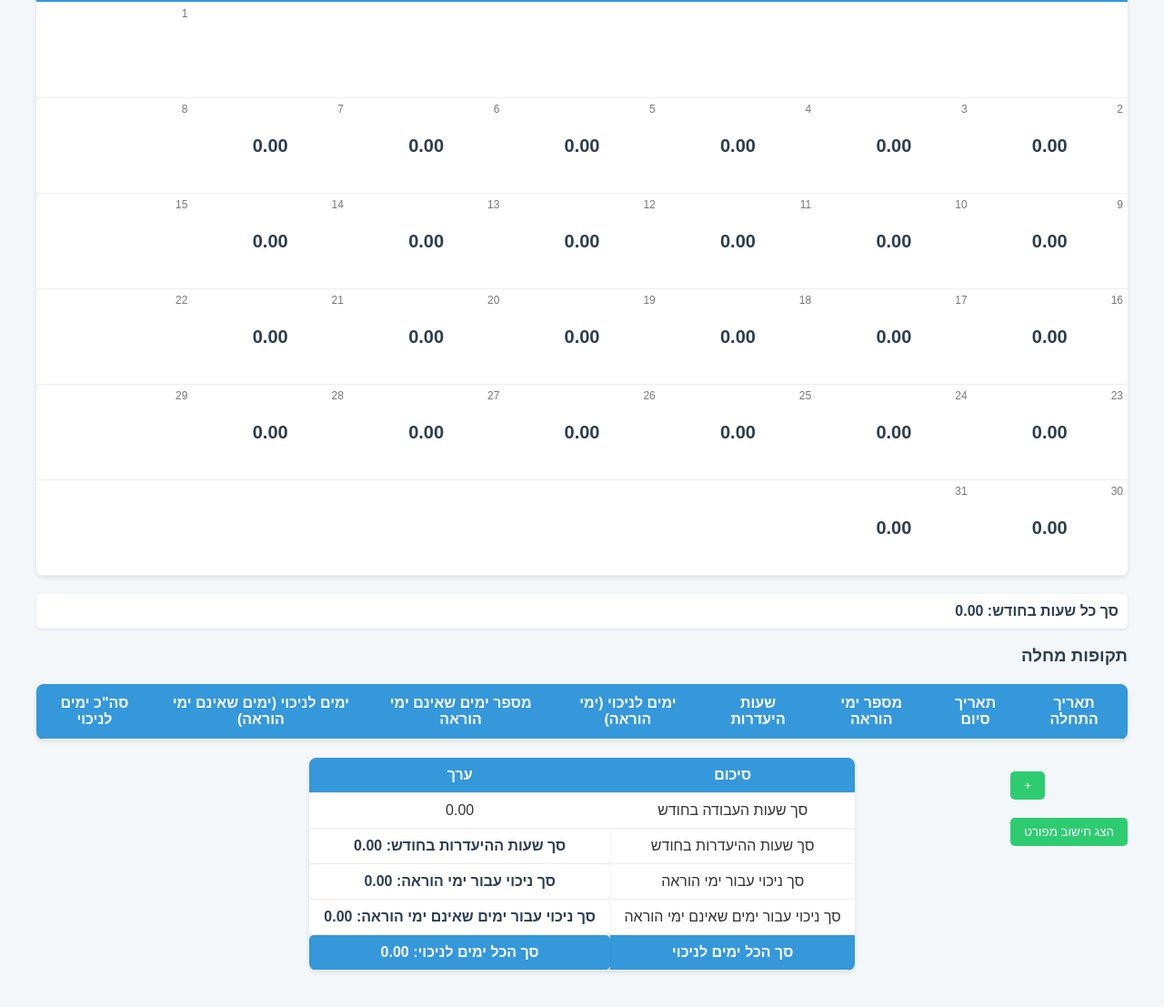
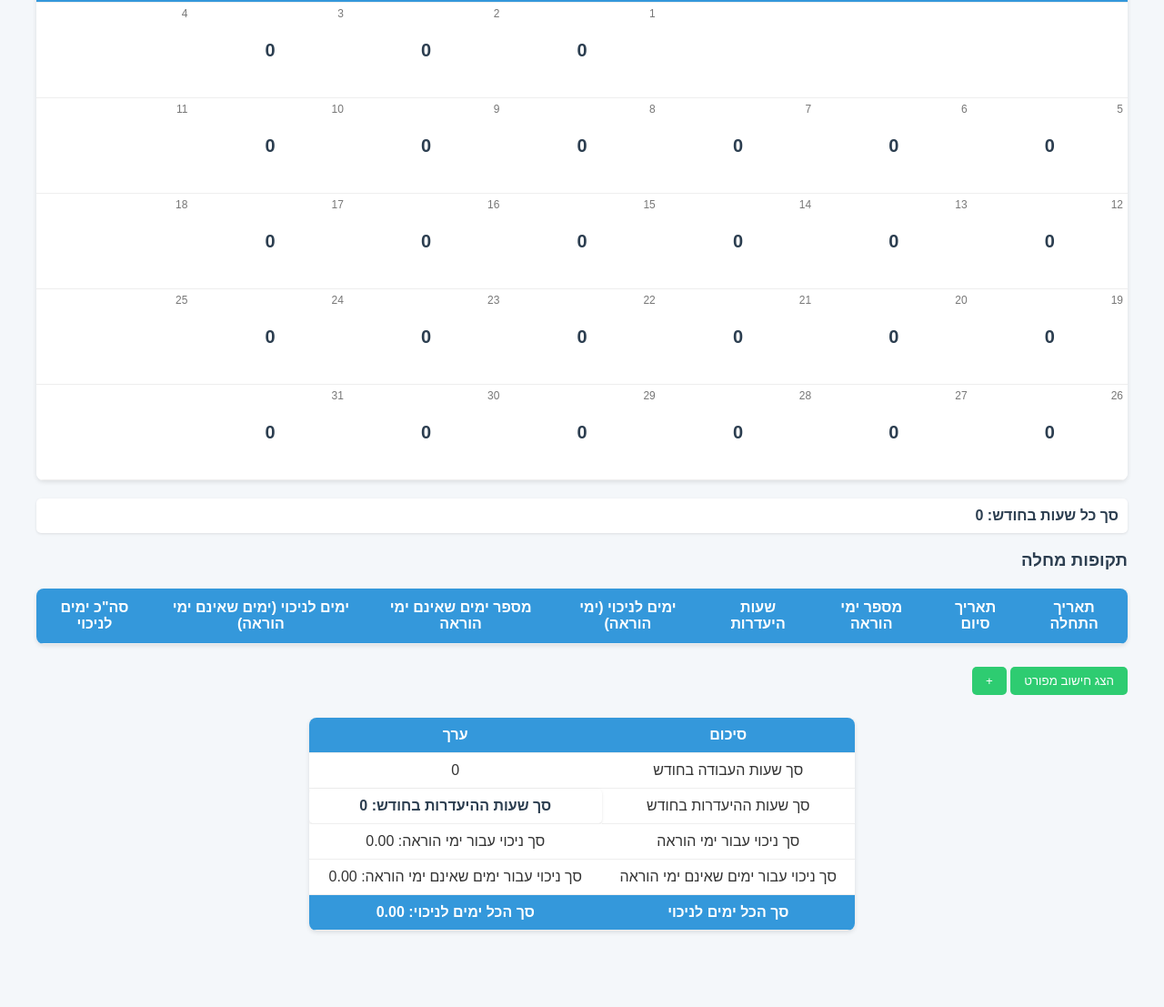
Before and after one commit to kukuyamaPlatner/TeachersSickDayCalculator, a plain HTML site: page index.html in a window 1280 px wide. Shown: the part 455-1562 px from the top of the page at 91% size. After the commit the page ends 1518 px from the top, so only its background shows below. Drawn offline with Linux system fonts and the light colour scheme.

Commit message:
go back to first version (file used to be called mainPage.html) to fix issues introduced in previous releases

```diff
--- a/index.html
+++ b/index.html
@@ -3,14 +3,6 @@
 <head>
     <meta charset="UTF-8">
     <title>חישוב שעות שבועי וחודשי</title>
-    <!-- Google tag (gtag.js) -->
-    <script async src="https://www.googletagmanager.com/gtag/js?id=G-5BHF4TEBPC"></script>
-    <script>
-      window.dataLayer = window.dataLayer || [];
-      function gtag(){dataLayer.push(arguments);}
-      gtag('js', new Date());
-      gtag('config', 'G-5BHF4TEBPC');
-    </script>
     <style>
         body {
             font-family: 'Arial', sans-serif;
@@ -132,7 +124,7 @@
         button:hover {
             background-color: #27ae60;
         }
-        #monthlyTotal, #totalAbsenceHours, #totalTeachingDeduction, #totalNonTeachingDeduction, #totalDeduction {
+        #monthlyTotal, #totalAbsenceHours, #sickLeaveDeduction, #dValue, #eValue, #fValue, #yValue {
             font-size: 16px;
             font-weight: 600;
             color: #2c3e50;
@@ -177,20 +169,6 @@
             color: #fff;
             font-weight: bold;
         }
-        /* סידור הכפתורים בעמודה אנכית בצד ימין */
-        .button-container {
-            position: relative;
-            width: 100%;
-        }
-        .button-column {
-            display: flex;
-            flex-direction: column;
-            align-items: flex-end;
-            gap: 10px;
-            margin-top: 10px;
-            position: absolute;
-            right: 0;
-        }
     </style>
 </head>
 <body>
@@ -204,7 +182,7 @@
             <label>אחוז משרה:</label>
             <div class="input-group">
                 <span>%</span>
-                <input type="number" id="jobPercentage" min="0" max="100" value="100" style="width: 150px;">
+                <input type="number" id="jobPercentage" min="0" max="100" value="">
             </div>
         </div>
 
@@ -255,7 +233,7 @@
             <select id="monthSelect" onchange="generateCalendar()">
                 <option value="0">ינואר</option>
                 <option value="1">פברואר</option>
-                <option value="2" selected>מרץ</option>
+                <option value="2">מרץ</option>
                 <option value="3">אפריל</option>
                 <option value="4">מאי</option>
                 <option value="5">יוני</option>
@@ -290,12 +268,8 @@
                     <th>סה"כ ימים לניכוי</th>
                 </tr>
             </table>
-            <div class="button-container">
-                <div class="button-column">
-                    <button onclick="addAbsenceRow()">+</button>
-                    <button id="showDetailedCalc" onclick="toggleDetailedCalculation()">הצג חישוב מפורט</button>
-                </div>
-            </div>
+            <button id="showDetailedCalc" onclick="toggleDetailedCalculation()">הצג חישוב מפורט</button>
+            <button onclick="addAbsenceRow()">+</button>
             <table id="summaryTable">
                 <tr><th>סיכום</th><th>ערך</th></tr>
                 <tr><td>סך שעות העבודה בחודש</td><td id="totalMonthlyHours">0</td></tr>
@@ -309,18 +283,41 @@
 
     <script>
         const vacations = {
-            2025: [
-                { start: new Date(2025, 9, 1), end: new Date(2025, 9, 8), name: "סוכות" },
-                { start: new Date(2025, 11, 25), end: new Date(2026, 0, 1), name: "חנוכה" },
-                { start: new Date(2026, 3, 21), end: new Date(2026, 3, 29), name: "פסח" },
-                { start: new Date(2026, 6, 1), end: new Date(2026, 7, 31), name: "קיץ" }
+            2019: [
+                { start: new Date(2019, 9, 13), end: new Date(2019, 9, 22), name: "סוכות" },
+                { start: new Date(2019, 11, 22), end: new Date(2019, 11, 29), name: "חנוכה" },
+                { start: new Date(2020, 3, 8), end: new Date(2020, 3, 16), name: "פסח" },
+                { start: new Date(2020, 6, 1), end: new Date(2020, 7, 31), name: "קיץ" }
+            ],
+            2023: [
+                { start: new Date(2023, 8, 29), end: new Date(2023, 9, 6), name: "סוכות" },
+                { start: new Date(2023, 11, 7), end: new Date(2023, 11, 15), name: "חנוכה" },
+                { start: new Date(2024, 3, 22), end: new Date(2024, 3, 30), name: "פסח" },
+                { start: new Date(2024, 6, 1), end: new Date(2024, 7, 31), name: "קיץ" }
+            ],
+            2024: [
+                { start: new Date(2024, 9, 11), end: new Date(2024, 9, 24), name: "סוכות" },
+                { start: new Date(2024, 11, 27), end: new Date(2025, 0, 2), name: "חנוכה" },
+                { start: new Date(2025, 3, 21), end: new Date(2025, 3, 29), name: "פסח" },
+                { start: new Date(2025, 6, 1), end: new Date(2025, 7, 31), name: "קיץ" }
             ]
         };
 
         const holidays = {
-            2025: [
-                { start: new Date(2025, 9, 22), end: new Date(2025, 9, 24), name: "ראש השנה" },
-                { start: new Date(2025, 9, 1), end: new Date(2025, 9, 1), name: "יום כיפור" }
+            2019: [
+                { start: new Date(2019, 8, 29), end: new Date(2019, 9, 1), name: "ראש השנה" },
+                { start: new Date(2019, 9, 8), end: new Date(2019, 9, 9), name: "יום כיפור" },
+                { start: new Date(2020, 2, 9), end: new Date(2020, 2, 10), name: "פורים" }
+            ],
+            2023: [
+                { start: new Date(2023, 8, 15), end: new Date(2023, 8, 17), name: "ראש השנה" },
+                { start: new Date(2023, 8, 24), end: new Date(2023, 8, 25), name: "יום כיפור" },
+                { start: new Date(2024, 2, 23), end: new Date(2024, 2, 24), name: "פורים" }
+            ],
+            2024: [
+                { start: new Date(2024, 9, 2), end: new Date(2024, 9, 4), name: "ראש השנה" },
+                { start: new Date(2024, 9, 11), end: new Date(2024, 9, 11), name: "יום כיפור" },
+                { start: new Date(2025, 2, 14), end: new Date(2025, 2, 16), name: "פורים" }
             ]
         };
 
@@ -331,16 +328,16 @@
             const private = parseFloat(table.rows[2].cells[column + 1].querySelector('.private').value) || 0;
             const stay = parseFloat(table.rows[3].cells[column + 1].querySelector('.stay').value) || 0;
             const total = frontal + private + stay;
-            table.rows[4].cells[column + 1].textContent = total.toFixed(2) || 0;
+            table.rows[4].cells[column + 1].textContent = total;
             generateCalendar();
             updateAbsenceTotals();
         }
 
         function generateCalendar() {
-            const month = parseInt(document.getElementById('monthSelect').value) || 0;
-            const year = parseInt(document.getElementById('yearInput').value) || 0;
+            const month = parseInt(document.getElementById('monthSelect').value);
+            const year = parseInt(document.getElementById('yearInput').value);
             const calendarTable = document.getElementById('calendarTable');
-            const weeklyTotals = Array.from(document.querySelectorAll('#weeklyTable .total')).map(cell => parseFloat(cell.textContent) || 0);
+            const weeklyTotals = Array.from(document.querySelectorAll('#weeklyTable .total')).map(cell => parseFloat(cell.textContent));
             let monthlyTotal = 0;
 
             calendarTable.innerHTML = '';
@@ -374,7 +371,6 @@
                 const td = document.createElement('td');
                 const vacation = yearVacations.find(v => date >= v.start && date <= v.end);
                 const holiday = yearHolidays.find(h => date >= h.start && date <= h.end);
-
                 if (vacation) {
                     td.classList.add('vacation');
                     const nameSpan = document.createElement('span');
@@ -392,17 +388,15 @@
                 const dateSpan = document.createElement('span');
                 dateSpan.className = 'date';
                 dateSpan.textContent = day;
-                td.appendChild(dateSpan);
-
                 const hoursSpan = document.createElement('span');
                 hoursSpan.className = 'hours';
-                if (dayOfWeek < 6 && !vacation) {
+                if (dayOfWeek < 6) { // כולל ימי פגרה, לא מפחיתים
                     const hours = weeklyTotals[dayOfWeek] || 0;
-                    hoursSpan.textContent = hours.toFixed(2) || 0;
+                    hoursSpan.textContent = hours;
                     monthlyTotal += hours;
                 }
+                td.appendChild(dateSpan);
                 td.appendChild(hoursSpan);
-
                 currentRow.appendChild(td);
             }
 
@@ -413,13 +407,13 @@
                 calendarTable.appendChild(currentRow);
             }
 
-            document.getElementById('monthlyTotal').textContent = `סך כל שעות בחודש: ${monthlyTotal.toFixed(2) || 0}`;
+            document.getElementById('monthlyTotal').textContent = `סך כל שעות בחודש: ${monthlyTotal}`;
             updateAbsenceTotals();
         }
 
         function addAbsenceRow() {
-            const month = parseInt(document.getElementById('monthSelect').value) || 0;
-            const year = parseInt(document.getElementById('yearInput').value) || 0;
+            const month = parseInt(document.getElementById('monthSelect').value);
+            const year = parseInt(document.getElementById('yearInput').value);
             const daysInMonth = new Date(year, month + 1, 0).getDate();
             const absenceTable = document.getElementById('absenceTable');
 
@@ -498,21 +492,25 @@
         }
 
         function updateAbsenceTotals() {
-            const month = parseInt(document.getElementById('monthSelect').value) || 0;
-            const year = parseInt(document.getElementById('yearInput').value) || 0;
-            const weeklyTotals = Array.from(document.querySelectorAll('#weeklyTable .total')).map(cell => parseFloat(cell.textContent) || 0);
+            const month = parseInt(document.getElementById('monthSelect').value);
+            const year = parseInt(document.getElementById('yearInput').value);
+            const weeklyTotals = Array.from(document.querySelectorAll('#weeklyTable .total')).map(cell => parseFloat(cell.textContent));
             const absenceRows = document.querySelectorAll('#absenceTable tr:not(:first-child)');
             const monthlyTotal = parseFloat(document.getElementById('monthlyTotal').textContent.split(': ')[1]) || 0;
-            const jobPercentage = parseFloat(document.getElementById('jobPercentage').value) / 100 || 0;
+            const jobPercentage = parseFloat(document.getElementById('jobPercentage').value) / 100;
             const yearVacations = vacations[year] || [];
+            const yearHolidays = holidays[year] || [];
             let totalAbsenceHours = 0;
             let totalTeachingDeduction = 0;
-            let totalNonTeachingDeduction = 0;
-            let totalDeduction = 0;
+            let totalDValue = 0;
+            let totalEValue = 0;
+            let totalFValue = 0;
+            let totalYValue = 0;
+            let totalTotalDeduction = 0;
 
             absenceRows.forEach(row => {
-                const startDay = parseInt(row.cells[0].querySelector('select').value) || 0;
-                const endDay = parseInt(row.cells[1].querySelector('select').value) || 0;
+                const startDay = parseInt(row.cells[0].querySelector('select').value);
+                const endDay = parseInt(row.cells[1].querySelector('select').value);
                 let totalHours = 0;
                 let teachingDays = 0;
                 let totalDays = 0;
@@ -522,50 +520,64 @@
                     const date = new Date(year, month, day);
                     const dayOfWeek = date.getDay();
                     const isVacation = yearVacations.some(v => date >= v.start && date <= v.end);
-                    totalDays++;
-                    if (isVacation) vacationDays++;
+                    totalDays++; // סופר את כל הימים, כולל שבתות
+                    if (isVacation) vacationDays++; // סופר את ימי הפגרה
                     if (dayOfWeek < 6 && !isVacation) {
                         const hours = weeklyTotals[dayOfWeek] || 0;
                         totalHours += hours;
                         if (hours > 0) teachingDays++;
                     }
                 }
-                row.cells[3].textContent = totalHours.toFixed(2) || 0;
+                row.cells[3].textContent = totalHours;
 
                 let teachingDeduction = 0;
                 if (monthlyTotal > 0) {
-                    teachingDeduction = (totalHours * jobPercentage * 22) / monthlyTotal;
+                    teachingDeduction = (totalHours * jobPercentage * 22) / monthlyTotal; // X - ימי הוראה לניכוי
                 }
-                row.cells[4].textContent = teachingDeduction.toFixed(2) || 0;
+                row.cells[4].textContent = teachingDeduction.toFixed(2);
 
-                row.cells[2].textContent = teachingDays || 0;
-                const nonTeachingDays = totalDays - teachingDays - vacationDays;
-                row.cells[5].textContent = nonTeachingDays || 0;
+                row.cells[2].textContent = teachingDays;
+                const nonTeachingDays = totalDays - teachingDays - vacationDays; // מפחית גם ימי פגרה
+                row.cells[5].textContent = nonTeachingDays;
 
+                // חישוב D: מספר ימים שאינם ימי הוראה כפול אחוז המשרה
                 const dValue = nonTeachingDays * jobPercentage;
+                row.cells[6].textContent = dValue.toFixed(2);
+
+                // חישוב E: מספר הימים הכולל בתקופה (ללא ימי פגרה) כפול אחוז המשרה
                 const eValue = (totalDays - vacationDays) * jobPercentage;
-                let fValue = eValue - teachingDeduction;
-                if (fValue < 0) fValue = 0;
+                row.cells[7].textContent = eValue.toFixed(2);
+
+                // חישוב F: E - X (ימי הוראה לניכוי)
+                const fValue = eValue - teachingDeduction;
+                row.cells[8].textContent = fValue.toFixed(2);
+
+                // חישוב ימים לניכוי (ימים שאינם ימי הוראה)
                 const yValue = Math.min(dValue, fValue);
+                row.cells[9].textContent = yValue.toFixed(2);
 
-                row.cells[6].textContent = dValue.toFixed(2) || 0;
-                row.cells[7].textContent = eValue.toFixed(2) || 0;
-                row.cells[8].textContent = fValue.toFixed(2) || 0;
-                row.cells[9].textContent = yValue.toFixed(2) || 0;
-                const totalDeductionRow = teachingDeduction + yValue;
-                row.cells[10].textContent = totalDeductionRow.toFixed(2) || 0;
+                // חישוב סה"כ ימים לניכוי: סכום של ימים לניכוי עבור ימי הוראה וימים שאינם ימי הוראה
+                const totalDeduction = teachingDeduction + yValue;
+                row.cells[10].textContent = totalDeduction.toFixed(2);
 
                 totalAbsenceHours += totalHours;
                 totalTeachingDeduction += teachingDeduction;
-                totalNonTeachingDeduction += yValue;
-                totalDeduction += totalDeductionRow;
+                totalDValue += dValue;
+                totalEValue += eValue;
+                totalFValue += fValue;
+                totalYValue += yValue;
+                totalTotalDeduction += totalDeduction;
             });
 
-            document.getElementById('totalMonthlyHours').textContent = monthlyTotal.toFixed(2) || 0;
-            document.getElementById('totalAbsenceHours').textContent = `סך שעות ההיעדרות בחודש: ${totalAbsenceHours.toFixed(2) || 0}`;
-            document.getElementById('totalTeachingDeduction').textContent = `סך ניכוי עבור ימי הוראה: ${totalTeachingDeduction.toFixed(2) || 0}`;
-            document.getElementById('totalNonTeachingDeduction').textContent = `סך ניכוי עבור ימים שאינם ימי הוראה: ${totalNonTeachingDeduction.toFixed(2) || 0}`;
-            document.getElementById('totalDeduction').textContent = `סך הכל ימים לניכוי: ${totalDeduction.toFixed(2) || 0}`;
+            document.getElementById('totalMonthlyHours').textContent = monthlyTotal;
+            document.getElementById('totalAbsenceHours').textContent = `סך שעות ההיעדרות בחודש: ${totalAbsenceHours}`;
+            document.getElementById('totalTeachingDeduction').textContent = `סך ניכוי עבור ימי הוראה: ${totalTeachingDeduction.toFixed(2)}`;
+            document.getElementById('totalNonTeachingDeduction').textContent = `סך ניכוי עבור ימים שאינם ימי הוראה: ${totalYValue.toFixed(2)}`;
+            document.getElementById('totalDeduction').textContent = `סך הכל ימים לניכוי: ${totalTotalDeduction.toFixed(2)}`;
+            document.getElementById('dValue').textContent = `סך D (ימים שאינם ימי הוראה × אחוז משרה): ${totalDValue.toFixed(2)}`;
+            document.getElementById('eValue').textContent = `סך E (ימים כוללים ללא פגרה × אחוז משרה): ${totalEValue.toFixed(2)}`;
+            document.getElementById('fValue').textContent = `סך F (E - X): ${totalFValue.toFixed(2)}`;
+            document.getElementById('yValue').textContent = `סך ימים לניכוי (ימים שאינם ימי הוראה): ${totalYValue.toFixed(2)}`;
         }
 
         function toggleDetailedCalculation() {
@@ -573,18 +585,6 @@
             table.classList.toggle('hidden-columns');
         }
 
-        // Set default month and year to current date on page load
-        window.onload = function() {
-            const now = new Date();
-            const currentMonth = now.getMonth(); // 0-based (0 = January, 2 = March)
-            const currentYear = now.getFullYear(); // 2025
-
-            document.getElementById('monthSelect').value = currentMonth;
-            document.getElementById('yearInput').value = currentYear;
-            document.getElementById('jobPercentage').value = 100; // Set default job percentage to 100%
-            generateCalendar();
-        };
-
         generateCalendar();
     </script>
 </body>
```
